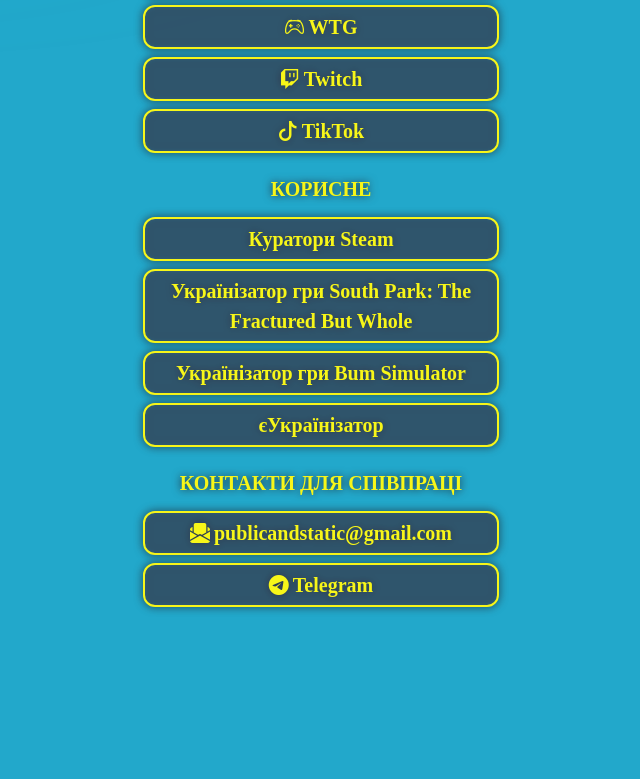
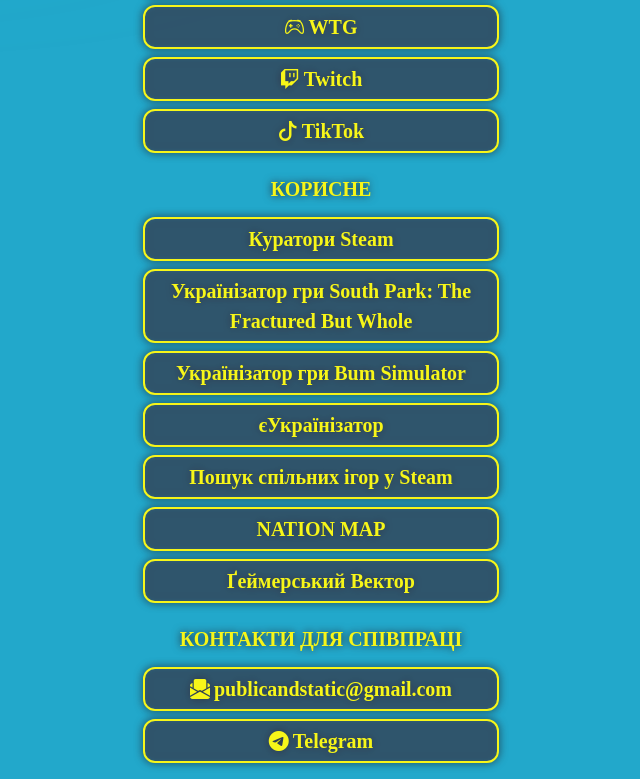
Before and after one commit to publicandstatic/links, a plain HTML site: page index.html in a window 1280 px wide. Shown: the part 1129-1908 px from the top of the page, without its empty margins (319-959 px from the left). Before the commit the page ends 1752 px from the top, so only its background shows below. Drawn offline with nearby package versions, Linux system fonts and the light colour scheme.

Commit message:
added links

```diff
--- a/index.html
+++ b/index.html
@@ -293,6 +293,39 @@
                     </a>
                 </div>
             </div>
+            <div class="row justify-content-center">
+                <div class="col-12 col-md-4 mb-2">
+                    <a
+                        href="https://publicandstatic.github.io/mutual-games/"
+                        class="custom-btn gradient45 logo-change"
+                        target="_blank"
+                    >
+                        Пошук спільних ігор у Steam
+                    </a>
+                </div>
+            </div>
+            <div class="row justify-content-center">
+                <div class="col-12 col-md-4 mb-2">
+                    <a
+                        href="https://publicandstatic.github.io/nation-map/"
+                        class="custom-btn gradient45 logo-change"
+                        target="_blank"
+                    >
+                        NATION MAP
+                    </a>
+                </div>
+            </div>
+            <div class="row justify-content-center">
+                <div class="col-12 col-md-4 mb-2">
+                    <a
+                        href="https://publicandstatic.github.io/gamer-vector/"
+                        class="custom-btn gradient45 logo-change"
+                        target="_blank"
+                    >
+                        Ґеймерський Вектор
+                    </a>
+                </div>
+            </div>
 
             <h5 class="mb-3 my-3">контакти для співпраці</h5>
             <div class="row justify-content-center">
```
